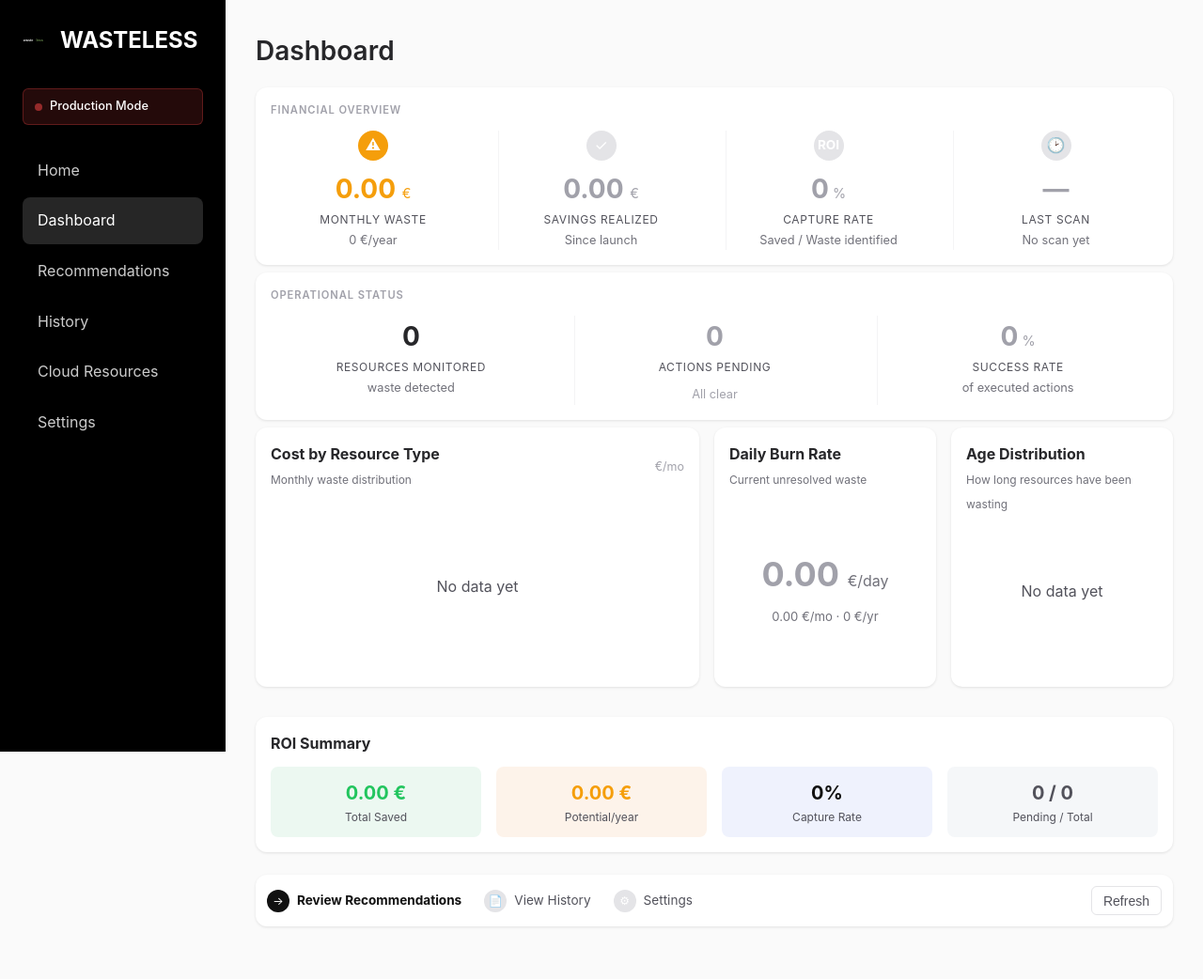
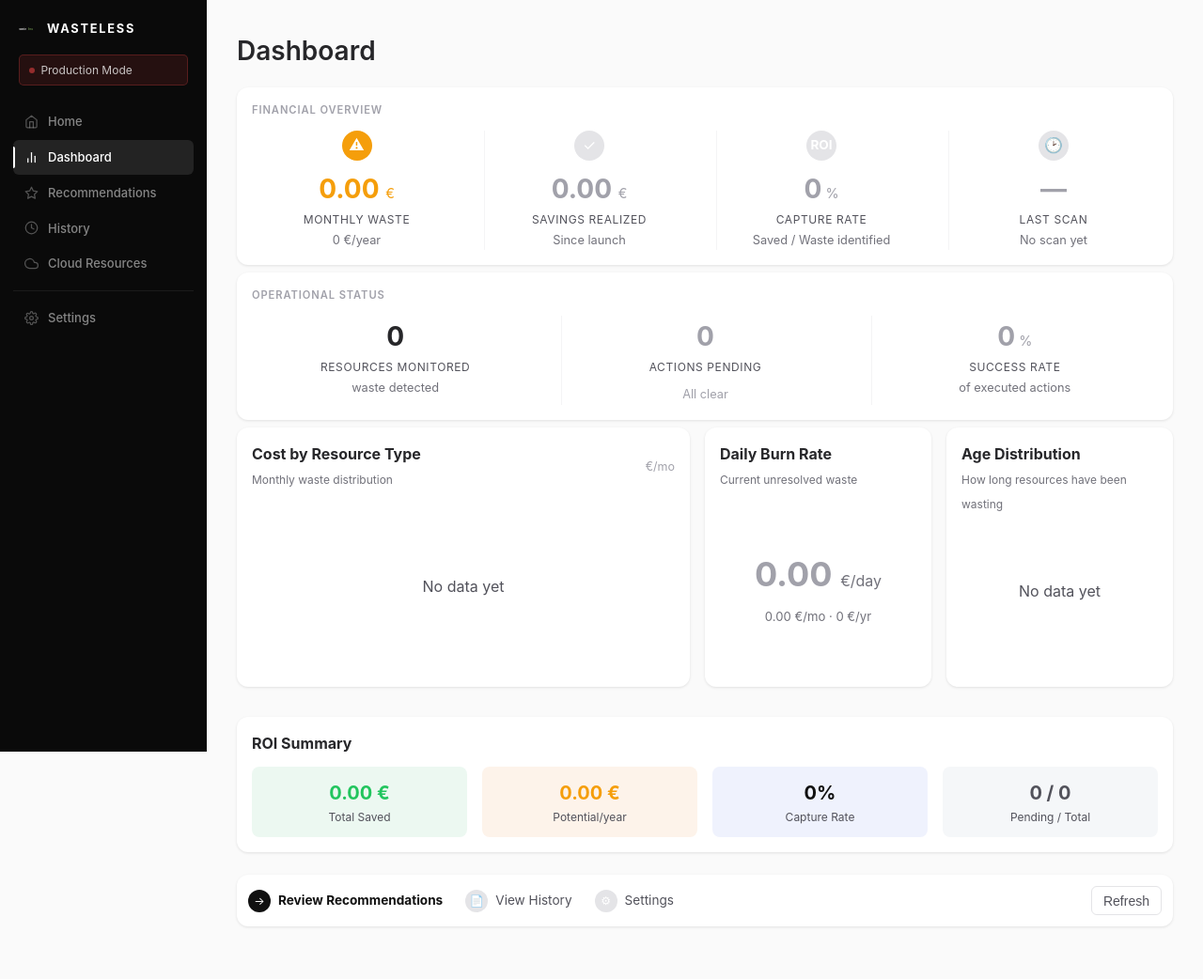
Before and after one commit to antoniodfc/wasteless.io, a FastAPI app: page /dashboard in a window 1280 px wide. Shown: the whole page at 94% size. Run offline with FastAPI, Linux system fonts and the light colour scheme; data that the repository does not hold is empty; some libraries are stand-ins or nearby versions.

Commit message:
feat(ui): redesign sidebar with icons, active accent and Settings at bottom
- Add inline SVG icons to every nav item (no external dependency)
- Active state: white left-border accent + subtle bg, replaces vague gray highlight
- Settings separated at the bottom with a hairline divider
- Compact mode badge (6px dot, smaller text, tighter padding)
- Tighter spacing (1px gap between items, smaller font 0.8125rem)
- Sidebar narrowed to 220px; uses flex-column to push bottom section down

```diff
--- a/ui/templates/base.html
+++ b/ui/templates/base.html
@@ -45,59 +45,108 @@
 
         /* Sidebar */
         .sidebar {
-            width: 240px;
-            background: var(--black);
+            width: 220px;
+            background: #0a0a0a;
             color: var(--white);
-            padding: 1.5rem;
+            padding: 1.25rem 0.875rem;
             position: fixed;
             height: 100vh;
             overflow-y: auto;
+            display: flex;
+            flex-direction: column;
+        }
+
+        .sidebar-header {
+            padding: 0 0.375rem;
+            margin-bottom: 1.25rem;
         }
 
         .logo {
-            font-size: 1.5rem;
-            font-weight: 700;
-            margin-bottom: 2rem;
             display: flex;
             align-items: center;
             gap: 0.5rem;
+            font-size: 0.8rem;
+            font-weight: 700;
+            letter-spacing: 0.14em;
+            text-transform: uppercase;
+            color: white;
+            margin-bottom: 1rem;
         }
 
         .logo img {
-            width: 32px;
-            height: 32px;
+            width: 22px;
+            height: 22px;
+        }
+
+        .nav-section {
+            flex: 1;
         }
 
         .nav-links {
             list-style: none;
         }
 
+        .nav-links li {
+            margin-bottom: 1px;
+        }
+
         .nav-links a {
             display: flex;
             align-items: center;
-            gap: 0.75rem;
-            padding: 0.75rem 1rem;
-            color: rgba(255,255,255,0.8);
+            gap: 0.625rem;
+            padding: 0.5rem 0.75rem;
+            color: rgba(255,255,255,0.5);
             text-decoration: none;
-            border-radius: 8px;
-            margin-bottom: 0.25rem;
-            transition: all 0.2s;
+            border-radius: 6px;
+            font-size: 0.8125rem;
+            font-weight: 450;
+            transition: background 0.15s, color 0.15s;
+            position: relative;
         }
 
-        .nav-links a:hover,
-        .nav-links a.active {
-            background: rgba(255,255,255,0.15);
-            color: white;
+        .nav-links a:hover {
+            background: rgba(255,255,255,0.06);
+            color: rgba(255,255,255,0.85);
         }
 
-        .nav-links .icon {
-            font-size: 1.25rem;
+        .nav-links a.active {
+            background: rgba(255,255,255,0.1);
+            color: white;
+            font-weight: 500;
+        }
+
+        .nav-links a.active::before {
+            content: '';
+            position: absolute;
+            left: 0;
+            top: 18%;
+            height: 64%;
+            width: 2px;
+            background: white;
+            border-radius: 0 2px 2px 0;
+        }
+
+        .nav-icon {
+            flex-shrink: 0;
+            opacity: 0.6;
+            display: flex;
+        }
+
+        .nav-links a.active .nav-icon,
+        .nav-links a:hover .nav-icon {
+            opacity: 1;
+        }
+
+        .nav-bottom {
+            border-top: 1px solid rgba(255,255,255,0.07);
+            padding-top: 0.625rem;
+            margin-top: 0.625rem;
         }
 
         /* Main content */
         .main {
             flex: 1;
-            margin-left: 240px;
+            margin-left: 220px;
             padding: 2rem;
         }
 
@@ -347,44 +396,57 @@
 <body>
     <div class="layout">
         <aside class="sidebar">
+            <div class="sidebar-header">
                 <div class="logo">
                     <img src="/static/images/logo.svg" alt="Wasteless" onerror="this.style.display='none'">
-                WASTELESS
+                    Wasteless
                 </div>
-            <!-- Execution Mode Badge -->
-            <div style="margin-bottom: 1.5rem;">
                 {% if get_dry_run() %}
-                <div style="display: flex; align-items: center; gap: 0.5rem; padding: 0.5rem 0.75rem; background: rgba(255, 255, 255, 0.1); border: 1px solid rgba(255, 255, 255, 0.2); border-radius: 6px; font-size: 0.8rem;">
-                    <span style="width: 8px; height: 8px; background: #22c55e; border-radius: 50%;"></span>
-                    <span style="font-weight: 500;">Dry-Run Mode</span>
+                <div style="display:flex;align-items:center;gap:0.4rem;padding:0.375rem 0.625rem;background:rgba(34,197,94,0.12);border:1px solid rgba(34,197,94,0.25);border-radius:5px;font-size:0.75rem;color:rgba(255,255,255,0.75);">
+                    <span style="width:6px;height:6px;background:#22c55e;border-radius:50%;flex-shrink:0;"></span>
+                    Dry-Run Mode
                 </div>
                 {% else %}
-                <div style="display: flex; align-items: center; gap: 0.5rem; padding: 0.5rem 0.75rem; background: rgba(239, 68, 68, 0.15); border: 1px solid rgba(239, 68, 68, 0.3); border-radius: 6px; font-size: 0.8rem;">
-                    <span style="width: 8px; height: 8px; background: #ef4444; border-radius: 50%; animation: pulse 2s infinite;"></span>
-                    <span style="font-weight: 500;">Production Mode</span>
+                <div style="display:flex;align-items:center;gap:0.4rem;padding:0.375rem 0.625rem;background:rgba(239,68,68,0.12);border:1px solid rgba(239,68,68,0.25);border-radius:5px;font-size:0.75rem;color:rgba(255,255,255,0.75);">
+                    <span style="width:6px;height:6px;background:#ef4444;border-radius:50%;flex-shrink:0;animation:pulse 2s infinite;"></span>
+                    Production Mode
                 </div>
                 {% endif %}
             </div>
+
+            <nav class="nav-section">
                 <ul class="nav-links">
                     <li><a href="/" class="{% if request.url.path == '/' %}active{% endif %}">
+                        <span class="nav-icon"><svg width="15" height="15" viewBox="0 0 24 24" fill="none" stroke="currentColor" stroke-width="2" stroke-linecap="round" stroke-linejoin="round"><path d="M3 9l9-7 9 7v11a2 2 0 01-2 2H5a2 2 0 01-2-2z"/><polyline points="9 22 9 12 15 12 15 22"/></svg></span>
                         Home
                     </a></li>
                     <li><a href="/dashboard" class="{% if request.url.path == '/dashboard' %}active{% endif %}">
+                        <span class="nav-icon"><svg width="15" height="15" viewBox="0 0 24 24" fill="none" stroke="currentColor" stroke-width="2" stroke-linecap="round" stroke-linejoin="round"><line x1="18" y1="20" x2="18" y2="10"/><line x1="12" y1="20" x2="12" y2="4"/><line x1="6" y1="20" x2="6" y2="14"/></svg></span>
                         Dashboard
                     </a></li>
                     <li><a href="/recommendations" class="{% if request.url.path == '/recommendations' %}active{% endif %}">
+                        <span class="nav-icon"><svg width="15" height="15" viewBox="0 0 24 24" fill="none" stroke="currentColor" stroke-width="2" stroke-linecap="round" stroke-linejoin="round"><polygon points="12 2 15.09 8.26 22 9.27 17 14.14 18.18 21.02 12 17.77 5.82 21.02 7 14.14 2 9.27 8.91 8.26 12 2"/></svg></span>
                         Recommendations
                     </a></li>
                     <li><a href="/history" class="{% if request.url.path == '/history' %}active{% endif %}">
+                        <span class="nav-icon"><svg width="15" height="15" viewBox="0 0 24 24" fill="none" stroke="currentColor" stroke-width="2" stroke-linecap="round" stroke-linejoin="round"><circle cx="12" cy="12" r="10"/><polyline points="12 6 12 12 16 14"/></svg></span>
                         History
                     </a></li>
                     <li><a href="/cloud-resources" class="{% if request.url.path == '/cloud-resources' %}active{% endif %}">
+                        <span class="nav-icon"><svg width="15" height="15" viewBox="0 0 24 24" fill="none" stroke="currentColor" stroke-width="2" stroke-linecap="round" stroke-linejoin="round"><path d="M18 10h-1.26A8 8 0 109 20h9a5 5 0 000-10z"/></svg></span>
                         Cloud Resources
                     </a></li>
+                </ul>
+
+                <div class="nav-bottom">
+                    <ul class="nav-links">
                         <li><a href="/settings" class="{% if request.url.path == '/settings' %}active{% endif %}">
+                            <span class="nav-icon"><svg width="15" height="15" viewBox="0 0 24 24" fill="none" stroke="currentColor" stroke-width="2" stroke-linecap="round" stroke-linejoin="round"><circle cx="12" cy="12" r="3"/><path d="M19.4 15a1.65 1.65 0 00.33 1.82l.06.06a2 2 0 010 2.83 2 2 0 01-2.83 0l-.06-.06a1.65 1.65 0 00-1.82-.33 1.65 1.65 0 00-1 1.51V21a2 2 0 01-4 0v-.09A1.65 1.65 0 009 19.4a1.65 1.65 0 00-1.82.33l-.06.06a2 2 0 01-2.83-2.83l.06-.06A1.65 1.65 0 004.68 15a1.65 1.65 0 00-1.51-1H3a2 2 0 010-4h.09A1.65 1.65 0 004.6 9a1.65 1.65 0 00-.33-1.82l-.06-.06a2 2 0 012.83-2.83l.06.06A1.65 1.65 0 009 4.68a1.65 1.65 0 001-1.51V3a2 2 0 014 0v.09a1.65 1.65 0 001 1.51 1.65 1.65 0 001.82-.33l.06-.06a2 2 0 012.83 2.83l-.06.06A1.65 1.65 0 0019.4 9a1.65 1.65 0 001.51 1H21a2 2 0 010 4h-.09a1.65 1.65 0 00-1.51 1z"/></svg></span>
                             Settings
                         </a></li>
                     </ul>
+                </div>
+            </nav>
         </aside>
 
         <main class="main">
```
Lines whose indentation alone changed are shown as unchanged.
